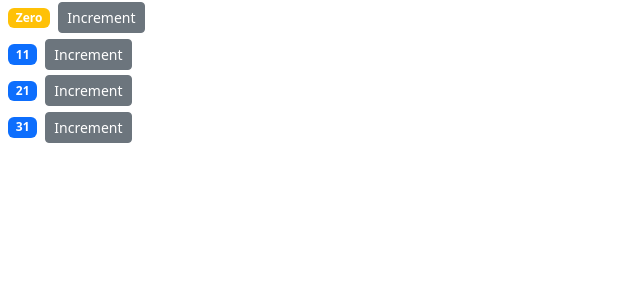
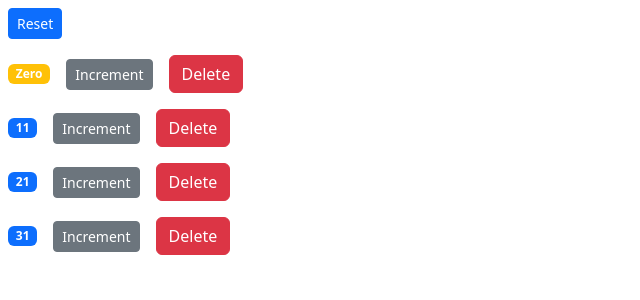
Before and after one commit to aloaam/mastering-react, a React (Create React App) app: page / in a window 1280 px wide. Shown: the top 300 px of the page, without its empty margins (0-640 px from the left). Built offline with nearby package versions, Linux system fonts and the light colour scheme.

Commit message:
finish subsection: Removing the local state

```diff
--- a/src/components/counter.jsx
+++ b/src/components/counter.jsx
@@ -1,31 +1,34 @@
 import React, { Component } from "react";
 
 class Counter extends Component {
-  state = {
-    value: this.props.value,
-  };
-
   render() {
     return (
       <div>
         <span className={this.getBadgeClasses()}>{this.formatValue()}</span>
-        <button onClick={this.handleIncrement} className="btn btn-secondary btn-sm">Increment</button>
+        <button
+          onClick={() => this.props.onIncrement(this.props.counter)}
+          className="btn btn-secondary btn-sm m-2"
+        >
+          Increment
+        </button>
+        <button
+          onClick={() => this.props.onDelete(this.props.counter.id)}
+          className="btn btn-danger btn sm m-2"
+        >
+          Delete
+        </button>
       </div>
     );
   }
 
-  handleIncrement = () => {
-    this.setState({value: this.state.value + 1})
-  }
-
   getBadgeClasses() {
     let classes = "badge m-2 bg-";
-    classes += this.state.value === 0 ? "warning" : "primary";
+    classes += this.props.counter.value === 0 ? "warning" : "primary";
     return classes;
   }
 
   formatValue() {
-    const { value } = this.state;
+    const value = this.props.counter.value;
     return value === 0 ? <span>Zero</span> : value;
   }
 }
--- a/src/components/counters.jsx
+++ b/src/components/counters.jsx
@@ -1,23 +1,59 @@
-import React, { Component } from 'react';
-import Counter from './counter';
+import React, { Component } from "react";
+import Counter from "./counter";
 
 class Counters extends Component {
-    state = {
-        counters: [
-            {id: 1, value: 0},
-            {id: 2, value: 11},
-            {id: 3, value: 21},
-            {id: 4, value: 31},
-        ]
-     }
+  state = {
+    counters: [
+      { id: 1, value: 0 },
+      { id: 2, value: 11 },
+      { id: 3, value: 21 },
+      { id: 4, value: 31 },
+    ],
+  };
 
+  handleReset = () => {
+    const counters = this.state.counters.map((c) => {
+      c.value = 0;
+      return c;
+    });
+    this.setState({ counters });
+  };
 
-    render() {
-        return <div>
-            {this.state.counters.map(c =>
-            <Counter key={c.id} value={c.value}/>)}
-        </div>;
-    }
+  handleIncrement = (counter) => {
+    console.log("Incrementing value of counter with id: " + counter.id);
+    const counters = [...this.state.counters];
+    const index = counters.indexOf(counter);
+    counters[index] = { ...counter };
+    counters[index].value++;
+    this.setState({ counters });
+  };
+
+  handleDelete = (id) => {
+    console.log("Removing counter-id: " + id);
+    const counters = this.state.counters.filter((counter) => counter.id !== id);
+    this.setState({ counters });
+  };
+
+  render() {
+    return (
+      <div>
+        <button
+          onClick={this.handleReset}
+          className="btn btn-primary btn-sm m-2"
+        >
+          Reset
+        </button>
+        {this.state.counters.map((c) => (
+          <Counter
+            key={c.id}
+            counter={c}
+            onDelete={this.handleDelete}
+            onIncrement={this.handleIncrement}
+          />
+        ))}
+      </div>
+    );
+  }
 }
 
 export default Counters;
```
